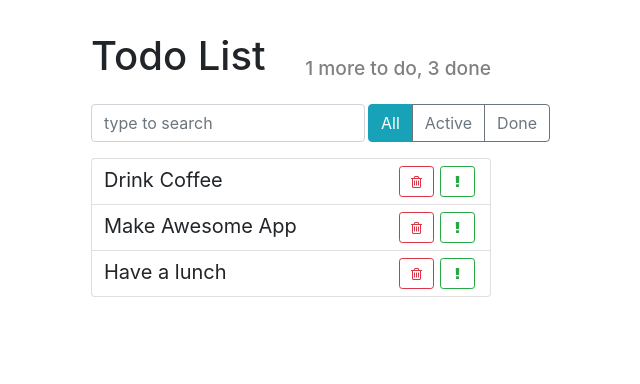
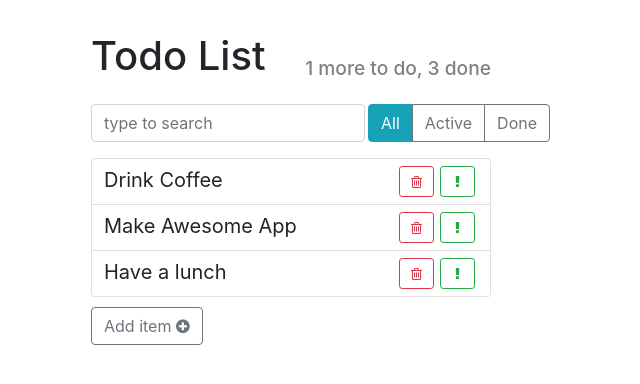
Before and after one commit to viktar-hameza/todo, a React (Create React App) app: page / in a window 1280 px wide. Shown: the top 384 px of the page, without its empty margins (349-989 px from the left). Built offline with nearby package versions, Linux system fonts and the light colour scheme.

Commit message:
add new items

```diff
--- /dev/null
+++ b/src/components/AddItemForm/AddItemForm.css
@@ -0,0 +1,3 @@
+.item-add-form {
+  margin-top: 10px;
+}
--- /dev/null
+++ b/src/components/AddItemForm/AddItemForm.js
@@ -0,0 +1,17 @@
+import React from 'react';
+
+import './AddItemForm.css';
+
+const AddItemForm = (props) => {
+
+  return (
+    <div className="item-add-form">
+      <button
+        className="btn btn-outline-secondary"
+        onClick={() => props.onAddItem('Hello world')}>
+        Add item <i className="fa fa-plus-circle" />
+      </button>
+    </div>
+  );
+};
+export default AddItemForm;
--- /dev/null
+++ b/src/components/AddItemForm/index.js
@@ -0,0 +1,3 @@
+import AddItemForm from './AddItemForm.js';
+
+export default AddItemForm;
--- a/src/components/App/App.js
+++ b/src/components/App/App.js
@@ -4,11 +4,12 @@ import AppHeader from '../AppHeader';
 import ItemStatusFilter from '../ItemStatusFilter';
 import SearchPanel from '../SearchPanel';
 import TodoList from '../TodoList';
+import AddItemForm from '../AddItemForm'
 
 import './App.css';
 
 export default class App extends Component {
-
+  maxId = 100;
   state = {
     todoData: [
       { label: 'Drink Coffee', important: false, id: 1 },
@@ -29,6 +30,21 @@ export default class App extends Component {
       }
     });
   };
+
+  addItem = (text) => {
+    const newItem = {
+      label: text,
+      important: false,
+      id: this.maxId++
+    }
+    this.setState(({ todoData }) => {
+      const newArr = [...todoData, newItem];
+      return {
+        todoData: newArr
+      }
+    });
+  };
+
   render() {
     return (
       <div className="todo-app">
@@ -40,6 +56,8 @@ export default class App extends Component {
         <TodoList
           todos={this.state.todoData}
           onDeleted={this.deleteItem} />
+        <AddItemForm
+          onAddItem={this.addItem}/>
       </div>
     );
   };
```
